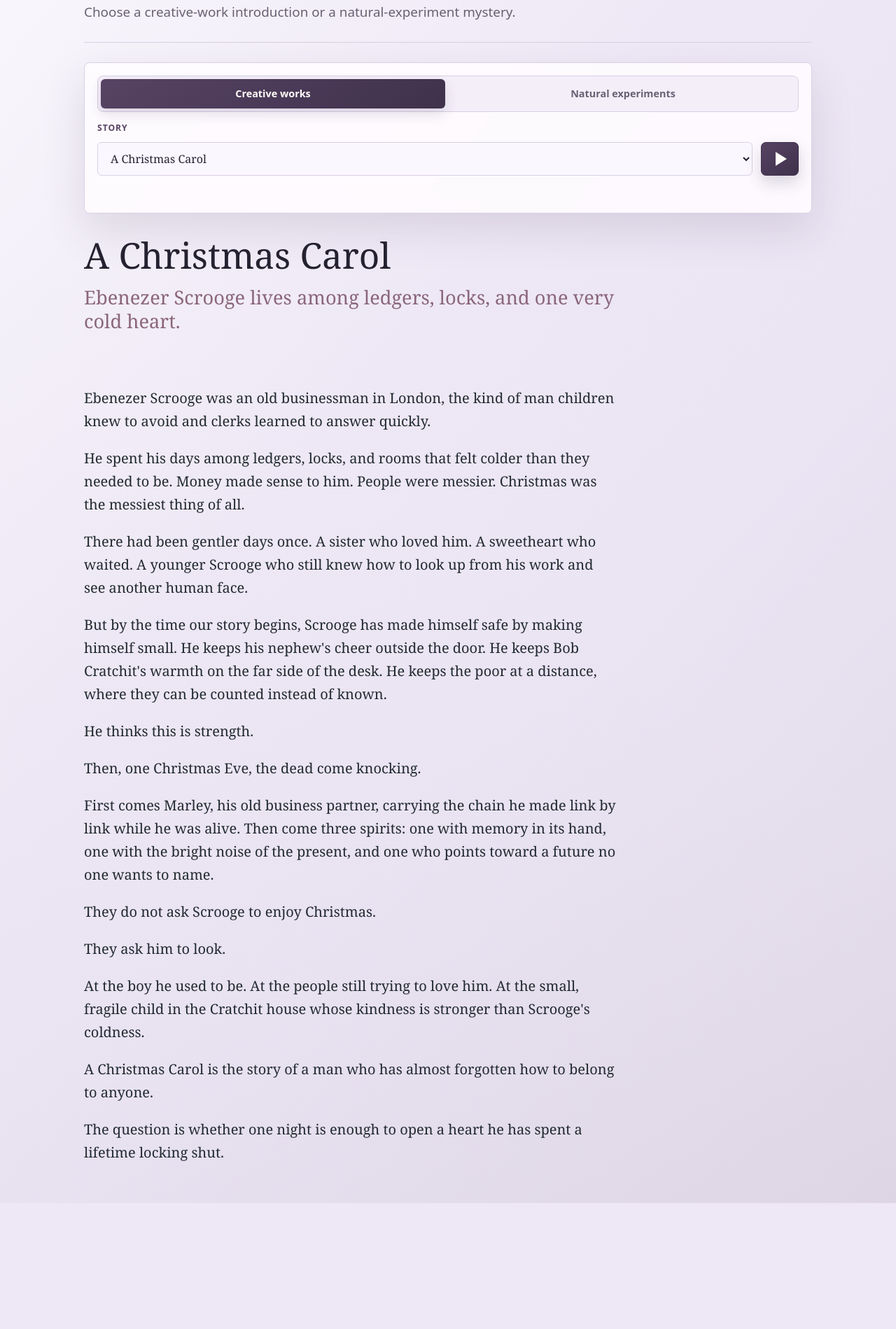
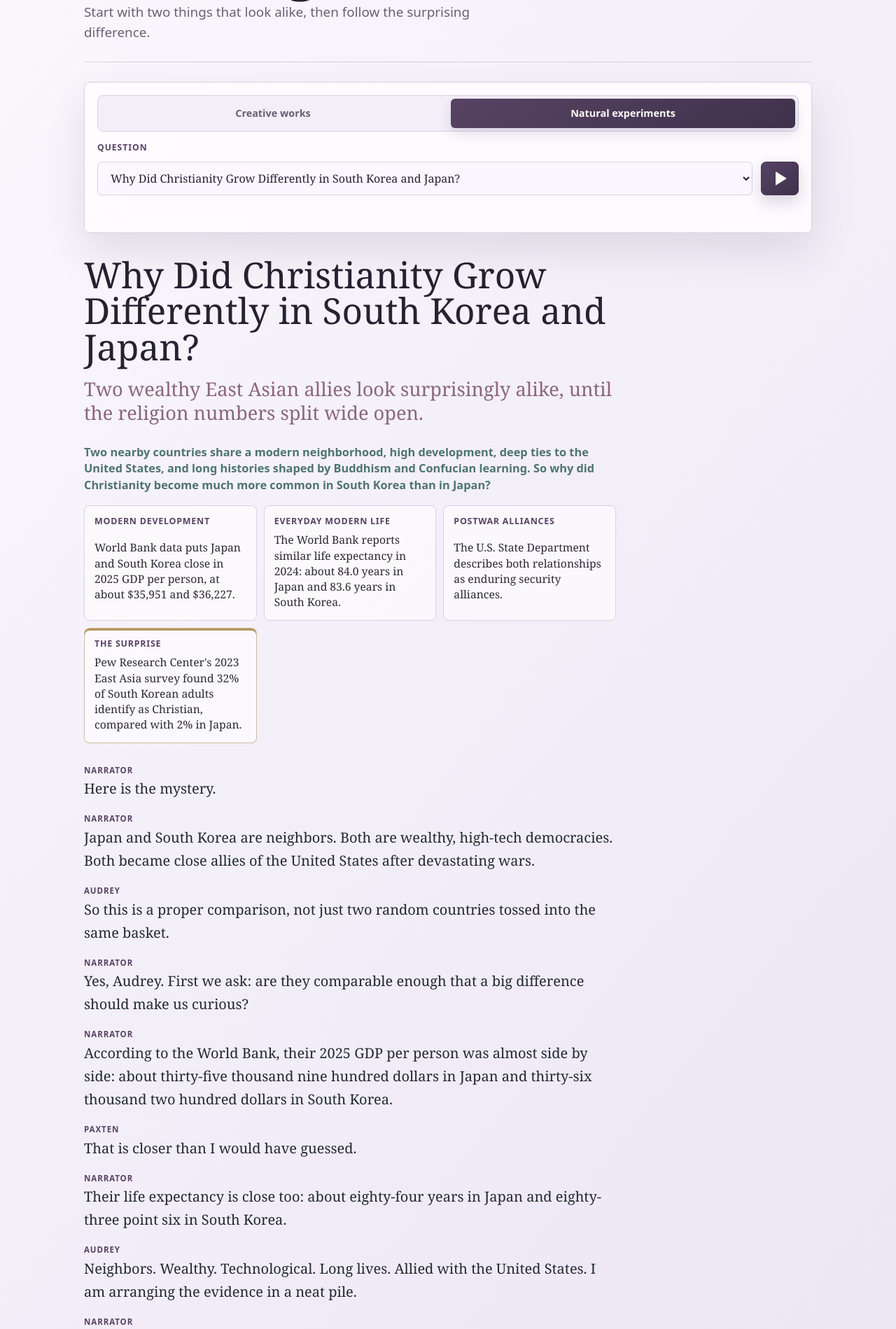
Before and after one commit to Farechiga/character-sizzle-player, a website: page index.html in a window 1280 px wide. Shown: the part 322-2221 px from the top of the page at 70% size. Before the commit the page ends 2041 px from the top, so only its background shows below. Drawn offline with Linux system fonts and the light colour scheme.

Commit message:
Default to natural experiments and add creative dialogue trial

```diff
--- a/app.js
+++ b/app.js
@@ -31,7 +31,7 @@ const sourcesPanel = document.querySelector("#sources-panel");
 const sourceList = document.querySelector("#source-list");
 
 let collections = {};
-let activeMode = "stories";
+let activeMode = "natural-experiments";
 let selectedItem = null;
 
 async function loadCollections() {
--- a/data/stories.json
+++ b/data/stories.json
@@ -67,55 +67,6 @@
       "And Despina, their quick-eyed maid, is not shocked by any of it. She has seen enough love to know where the trapdoors are, and she is perfectly willing to open one.",
       "Cosi fan tutte begins with two women waiting for love to return exactly as it left.",
       "Instead, love comes back in disguise."
-    ]
-  },
-  {
-    "id": "parent-trap-1961",
-    "title": "The Parent Trap",
-    "author": "Walt Disney Productions",
-    "lengthLabel": "character intro",
-    "focus": "Two girls meet at summer camp and discover the family secret hiding in their own faces.",
-    "audioSrc": "audio/parent-trap-1961.mp3",
-    "scriptParagraphs": [
-      "Susan Evers was a girl from California, raised on sunshine, horses, and the wide-open life of her father's ranch.",
-      "Sharon McKendrick was a girl from Boston, raised with good manners, careful clothes, and a mother who knew how to make a room feel orderly.",
-      "They had never met. They did not know each other's names. They did not even know the same family story.",
-      "Then, one summer, they arrive at the same camp.",
-      "At first, they are enemies. Susan is bold where Sharon is polished. Sharon is proper where Susan is untamed. Each girl looks at the other and sees someone impossible to live with.",
-      "Then they look closer.",
-      "The same eyes. The same face. The same birthday. The same missing half of a life neither one has ever been told in full.",
-      "Susan and Sharon are twins.",
-      "Long ago, their parents separated, and each parent took one daughter. Susan grew up with their father, Mitch. Sharon grew up with their mother, Maggie. The girls have spent their whole lives missing someone they did not know existed.",
-      "So they make a plan only two brave, lonely, furious sisters could make.",
-      "They will switch places.",
-      "Susan will go to Boston and meet the mother she has never known. Sharon will go to California and meet the father she has only imagined. And if the plan works, their parents may have to see each other again too.",
-      "But secrets are tricky things. Grown-ups have old wounds. A new fiancee is already standing too close to the future. And two girls pretending to be each other must learn very quickly what the other one's heart has been carrying.",
-      "The Parent Trap begins as a prank at summer camp.",
-      "But underneath the mischief is a simple wish: two sisters want one family, not two halves of one.",
-      "The question is whether a pair of girls can outsmart the hurt that split their world in two."
-    ]
-  },
-  {
-    "id": "little-fugitive-1953",
-    "title": "Little Fugitive",
-    "author": "Ray Ashley / Morris Engel / Ruth Orkin",
-    "lengthLabel": "character intro",
-    "focus": "A seven-year-old boy runs to Coney Island with a secret too large for him to carry.",
-    "audioSrc": "audio/little-fugitive-1953.mp3",
-    "scriptParagraphs": [
-      "Joey Norton was a seven-year-old boy in Brooklyn, small enough to believe big things and stubborn enough to want to see the world for himself.",
-      "He loved horses, cowboy games, and the kind of adventure that seemed to be waiting just beyond the block.",
-      "His older brother Lennie was turning twelve, old enough to want freedom and young enough to be cruel when Joey got in the way.",
-      "One summer day, their mother has to leave, and Lennie is stuck watching his little brother instead of going to Coney Island with his friends.",
-      "So the older boys play a prank.",
-      "They make Joey believe he has shot Lennie.",
-      "Joey runs.",
-      "With a pocketful of money and a heart full of panic, he rides out to Coney Island, where the whole world seems louder, brighter, and bigger than he is.",
-      "There are rides, games, hot dogs, crowds, bottles to collect, and pony rides that feel like the one safe place in the middle of the noise.",
-      "But Joey is still a little boy alone.",
-      "And while he wanders through the wonder of the boardwalk, Lennie begins to understand what his joke has done.",
-      "Little Fugitive is a story about childhood seen close up: how fear can feel enormous, how freedom can feel lonely, and how a city can become an adventure when no grown-up is holding your hand.",
-      "The question is whether Joey can find his way home before the game becomes something neither brother can undo."
     ]
   },
   {
@@ -201,5 +152,163 @@
       "These are conversations about learning, play, confusion, rules, and the strange patterns that connect living things.",
       "The question is whether a father can teach his daughter how to think, or whether she has been teaching him all along."
     ]
+  },
+  {
+    "id": "mixed-up-files-frankweiler",
+    "title": "From the Mixed-Up Files of Mrs. Basil E. Frankweiler",
+    "author": "E. L. Konigsburg",
+    "lengthLabel": "dialogue intro",
+    "focus": "Claudia Kincaid does not want to disappear. She wants to come home changed.",
+    "audioSrc": "audio/mixed-up-files-frankweiler.mp3",
+    "scriptParagraphs": [
+      "Audrey likes to test every plan for hidden cracks. Paxten listens for the feeling underneath the plan. Today, they are stepping into a story about a girl who runs away with a plan.",
+      "Claudia Kincaid is tired of being ordinary in her own family. She does not want to run into danger. She wants to run into significance.",
+      "So she chooses the Metropolitan Museum of Art in New York City: not a train station, not a faraway house, but a grand indoor kingdom of marble floors, old beds, guards, fountains, and secrets.",
+      "She brings her younger brother Jamie because he has money, because he is useful, and because a perfect plan is easier when someone else can help carry it.",
+      "At first, the adventure seems deliciously practical. They hide, count coins, dodge attention, and make a home where no children are supposed to live.",
+      "Then Claudia sees a statue called Angel, and everything changes. The experts are uncertain. Could this beautiful little statue have been made by Michelangelo?",
+      "Now Claudia is not only hiding from home. She is hunting for a secret large enough to make her feel different inside.",
+      "Somewhere beyond the museum waits Mrs. Basil E. Frankweiler, a woman with files, secrets, and a way of understanding that children do not always run away because they want to be lost.",
+      "The question is whether Claudia can go home with something no one else can see, and no one else can take away."
+    ],
+    "dialogueSegments": [
+      {
+        "role": "narrator",
+        "speaker": "Narrator",
+        "text": "Audrey likes to test every plan for hidden cracks. Paxten listens for the feeling underneath the plan. Today, they are stepping into a story about a girl who runs away with a plan.",
+        "audioText": "[warmly] Audrey likes to test every plan for hidden cracks. Paxten listens for the feeling underneath the plan. Today, they are stepping into a story about a girl who runs away with a plan."
+      },
+      {
+        "role": "audrey",
+        "speaker": "Audrey",
+        "text": "With a plan? That is already not ordinary running away.",
+        "audioText": "[alert, precise] With a plan? That is already not ordinary running away."
+      },
+      {
+        "role": "narrator",
+        "speaker": "Narrator",
+        "text": "Exactly, Audrey. Claudia Kincaid is not trying to vanish into chaos. She is tired of being ordinary in her own family."
+      },
+      {
+        "role": "paxten",
+        "speaker": "Paxten",
+        "text": "Maybe she does not want to disappear. Maybe she wants to come back different.",
+        "audioText": "[softly] Maybe she does not want to disappear. Maybe she wants to come back different."
+      },
+      {
+        "role": "narrator",
+        "speaker": "Narrator",
+        "text": "Beautifully put, Paxten. Claudia wants her family to notice her, but she also wants proof that she is more than the chores and routines waiting at home."
+      },
+      {
+        "role": "audrey",
+        "speaker": "Audrey",
+        "text": "So where does this highly organized rebel go?"
+      },
+      {
+        "role": "narrator",
+        "speaker": "Narrator",
+        "text": "To the Metropolitan Museum of Art in New York City."
+      },
+      {
+        "role": "audrey",
+        "speaker": "Audrey",
+        "text": "A museum. Of course. Running away, but with bathrooms, masterpieces, and a roof.",
+        "audioText": "[delighted, prim] A museum. Of course. Running away, but with bathrooms, masterpieces, and a roof."
+      },
+      {
+        "role": "narrator",
+        "speaker": "Narrator",
+        "text": "Yes. Not a train station. Not a faraway house. A grand indoor kingdom of marble floors, old beds, guards, fountains, and secrets."
+      },
+      {
+        "role": "paxten",
+        "speaker": "Paxten",
+        "text": "That sounds like hiding inside a treasure chest.",
+        "audioText": "[dreamy] That sounds like hiding inside a treasure chest."
+      },
+      {
+        "role": "narrator",
+        "speaker": "Narrator",
+        "text": "Claudia brings her younger brother Jamie because he has money, because he is useful, and because even the most private adventure needs someone to argue with."
+      },
+      {
+        "role": "audrey",
+        "speaker": "Audrey",
+        "text": "Practical. Slightly bossy. Financially strategic. I respect the structure.",
+        "audioText": "[approving] Practical. Slightly bossy. Financially strategic. I respect the structure."
+      },
+      {
+        "role": "narrator",
+        "speaker": "Narrator",
+        "text": "At first, the adventure is deliciously practical. They hide. They count coins. They dodge attention. They make a home where no children are supposed to live."
+      },
+      {
+        "role": "narrator",
+        "speaker": "Narrator",
+        "text": "Then Claudia sees a statue called Angel."
+      },
+      {
+        "role": "paxten",
+        "speaker": "Paxten",
+        "text": "Something changes there, doesn't it?",
+        "audioText": "[quietly] Something changes there, doesn't it?"
+      },
+      {
+        "role": "narrator",
+        "speaker": "Narrator",
+        "text": "It does. The experts are uncertain. Could this beautiful little statue have been made by Michelangelo?"
+      },
+      {
+        "role": "audrey",
+        "speaker": "Audrey",
+        "text": "Now the running-away plan has become an investigation.",
+        "audioText": "[brightening] Now the running-away plan has become an investigation."
+      },
+      {
+        "role": "narrator",
+        "speaker": "Narrator",
+        "text": "Yes, Audrey. Claudia is no longer only hiding from home. She is hunting for a secret large enough to make her feel different inside."
+      },
+      {
+        "role": "paxten",
+        "speaker": "Paxten",
+        "text": "A secret can feel like a room of your own.",
+        "audioText": "[soft wonder] A secret can feel like a room of your own."
+      },
+      {
+        "role": "narrator",
+        "speaker": "Narrator",
+        "text": "And somewhere beyond the museum waits Mrs. Basil E. Frankweiler, a woman with files, secrets, and a very sharp idea of what children are really looking for."
+      },
+      {
+        "role": "audrey",
+        "speaker": "Audrey",
+        "text": "So the question is not simply whether Claudia gets away with it.",
+        "audioText": "[precise] So the question is not simply whether Claudia gets away with it."
+      },
+      {
+        "role": "narrator",
+        "speaker": "Narrator",
+        "text": "Right. The question is whether Claudia can go home with something no one else can see, and no one else can take away."
+      }
+    ],
+    "sources": [
+      {
+        "label": "Simon & Schuster, official publisher page",
+        "url": "https://www.simonandschuster.com/books/From-the-Mixed-Up-Files-of-Mrs-Basil-E-Frankweiler/E-L-Konigsburg/9780689205866",
+        "note": "Used for the core setup: Claudia runs away to the Metropolitan Museum of Art, brings Jamie, and becomes absorbed in the mystery of the statue."
+      },
+      {
+        "label": "Metropolitan Museum of Art, A Mixed-Up Journey",
+        "url": "https://www.metmuseum.org/-/media/Files/Learn/Family%20Map%20and%20Guides/The%20Mixed%20Up%20Files%20Issue.pdf",
+        "note": "Used for the museum connection and Claudia and Jamie's stay at The Met."
+      },
+      {
+        "label": "American Library Association, Newbery Medal page",
+        "url": "https://www.ala.org/winner/mixed-files-mrs-basil-e-frankweiler",
+        "note": "Used for award/source grounding."
+      }
+    ]
   }
 ]
--- a/index.html
+++ b/index.html
@@ -21,8 +21,8 @@
 
       <section class="player-panel" aria-label="Audio player">
         <div class="mode-switch" aria-label="Choose player mode">
-          <button class="mode-button is-active" type="button" data-mode="stories">Creative works</button>
-          <button class="mode-button" type="button" data-mode="natural-experiments">Natural experiments</button>
+          <button class="mode-button" type="button" data-mode="stories">Creative works</button>
+          <button class="mode-button is-active" type="button" data-mode="natural-experiments">Natural experiments</button>
         </div>
 
         <div class="controls">
--- a/package.json
+++ b/package.json
@@ -10,12 +10,11 @@
     "audio:christmas": "node scripts/generate-audio.mjs --story christmas-carol",
     "audio:two-cities": "node scripts/generate-audio.mjs --story tale-of-two-cities",
     "audio:cosi": "node scripts/generate-audio.mjs --story cosi-fan-tutte",
-    "audio:parent-trap": "node scripts/generate-audio.mjs --story parent-trap-1961",
-    "audio:little-fugitive": "node scripts/generate-audio.mjs --story little-fugitive-1953",
     "audio:fille": "node scripts/generate-audio.mjs --story la-fille-mal-gardee",
     "audio:harlequinade": "node scripts/generate-audio.mjs --story harlequinade",
     "audio:salt-shore": "node scripts/generate-audio.mjs --story of-salt-and-shore",
     "audio:metalogues": "node scripts/generate-audio.mjs --story bateson-metalogues",
+    "audio:mixed-up-files": "node scripts/generate-audio.mjs --story mixed-up-files-frankweiler",
     "audio:natural:all": "node scripts/generate-audio.mjs --collection natural-experiments --story all",
     "audio:korea-japan-christianity": "node scripts/generate-audio.mjs --collection natural-experiments --story korea-japan-christianity"
   },
```
Also changed, not shown: docs/CREATIVE_DIALOGUE_FORK.md (added, +100 -0 lines), .github/workflows/generate-audio.yml, README.md, audio/README.md, 3 other files.
